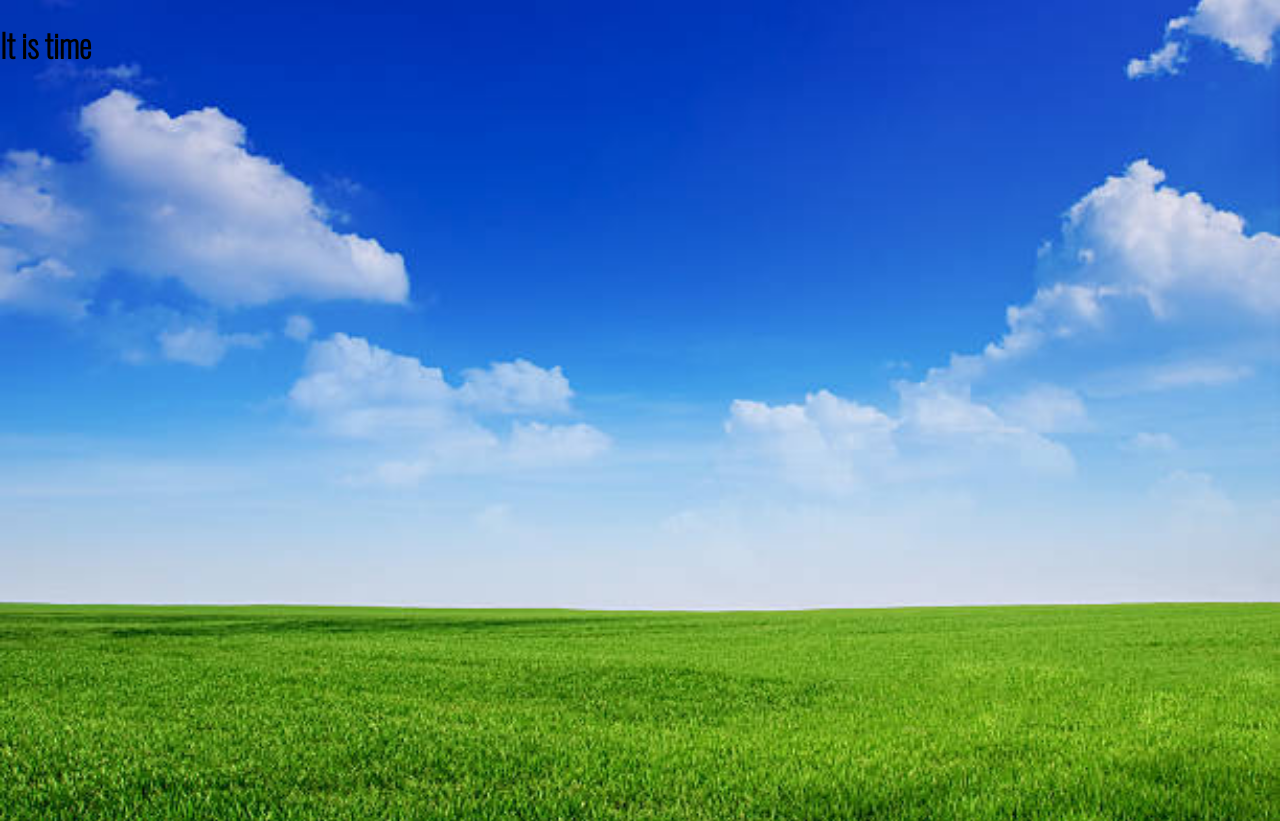
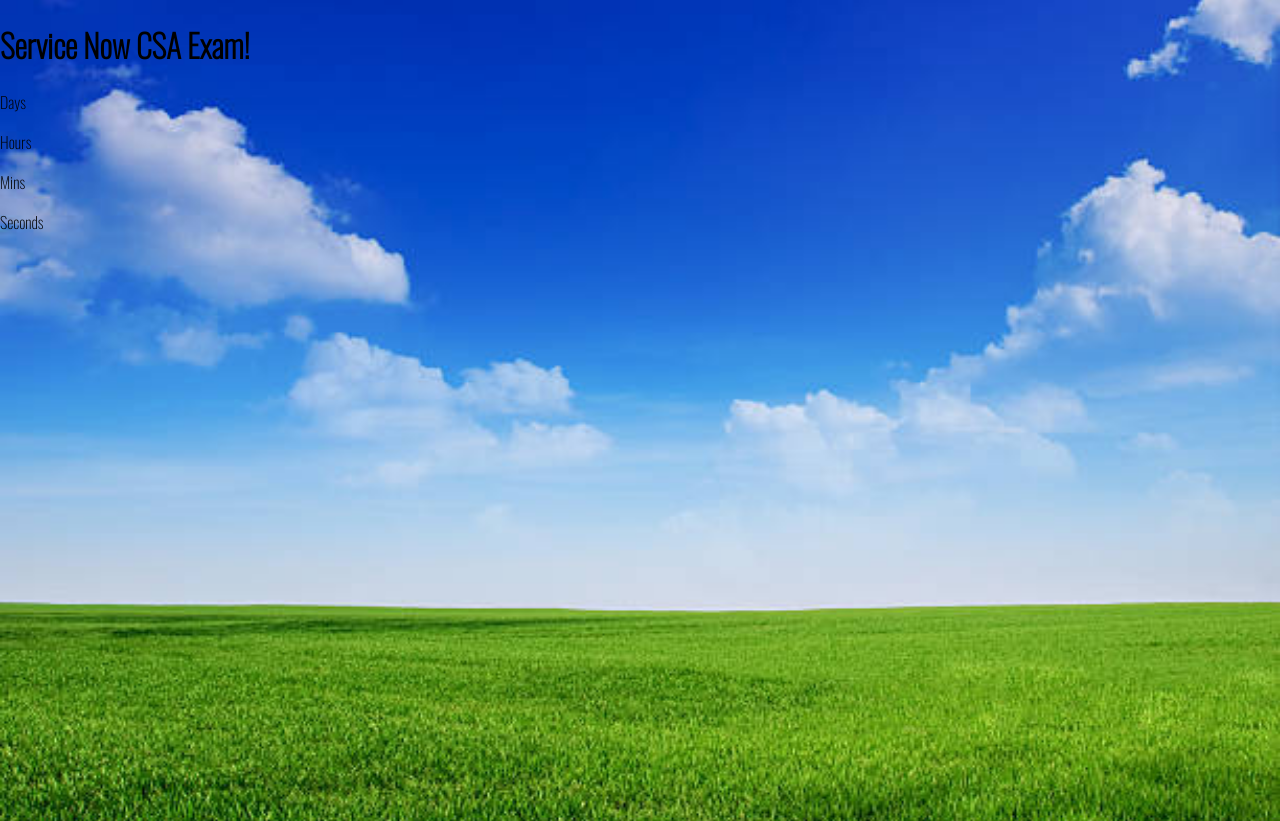
Before and after one commit to AOdurepo/10pro10hrs, a plain HTML site: page countdown-timer/index.html in a window 1280 px wide. Drawn offline with nearby package versions, Linux system fonts and the light colour scheme; a web font is replaced by a local one.

Commit message:
created html structure for both the timer and each time increment

```diff
--- a/countdown-timer/index.html
+++ b/countdown-timer/index.html
@@ -12,6 +12,35 @@
  </head>
 
 <body>
-    <h1>It is time</h1>
+    <h1>Service Now CSA Exam!</h1>
+<!-- This div is used to make the countdown clock modular{easier to move around}-->
+    <div class="countdown-container">
+
+<!-- use alt key to use multiple cursors to edit in many places at once-->
+        <div class="days-c">
+            <p class="big-text" id="days"></p>
+            <span>Days</span>
+        </div>
+
+        <div class="hours-c">
+
+<!-- class of "big-text" will be used to give h,m,s the same font () -->
+<!-- id of "hours" will be used by javascript to target this <p> and update the hours left () -->
+            <p class="big-text" id="hours"></p>
+            <span>Hours</span>
+        </div>
+
+
+        <div class="mins-c">
+            <p class="big-text" id="mins"></p>
+            <span>Mins</span>
+        </div>
+
+        <div class="seconds-c">
+            <p class="big-text" id="seconds"></p>
+            <span>Seconds</span>
+        </div>
+
+    </div>
 </body>
 </html>
```
Also changed, not shown: countdown-timer/style.css (line endings or trailing spaces).
